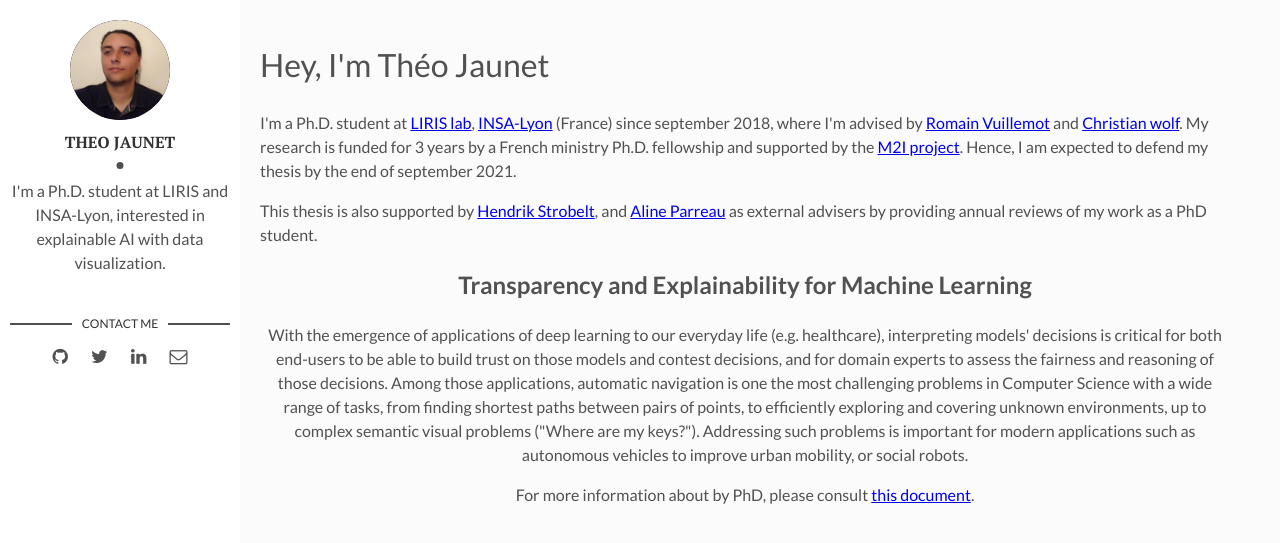
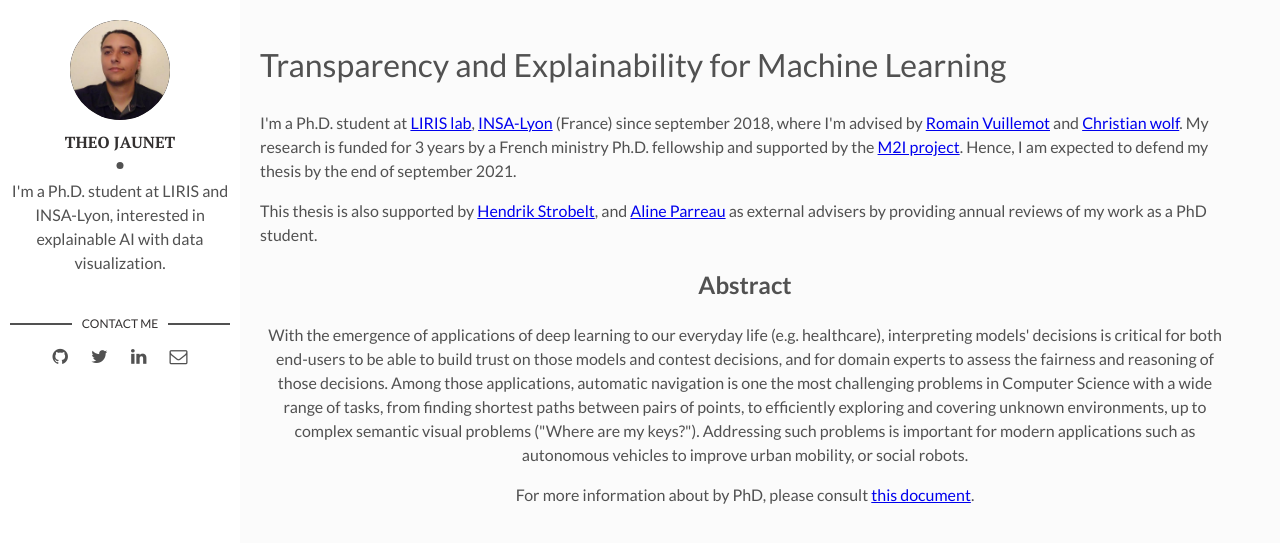
Before and after one commit to Theo-Jaunet/theo-jaunet.github.io, a Jekyll site: the page built from thesis.html, in a window 1280 px wide. Shown: the top 543 px of the page. Built offline with Jekyll 4.4.1, drawn with Linux system fonts in a browser that asks for light colours.

Commit message:
update thesis

```diff
--- a/_layouts/details.html
+++ b/_layouts/details.html
@@ -48,7 +48,7 @@ layout: default
 
 <div class="content-box clearfix">
     <div>
-        <h1> Hey, I'm Théo Jaunet</h1>
+        <h1> Transparency and Explainability for Machine Learning</h1>
         <p>I'm a Ph.D. student at <a href="https://liris.cnrs.fr">LIRIS lab</a>, <a href="https://www.insa-lyon.fr/">INSA-Lyon</a>
             (France) since september 2018, where I'm advised by <a href="http://romain.vuillemot.net/">Romain
                 Vuillemot</a> and <a
@@ -66,7 +66,7 @@ layout: default
             a PhD student. </p>
 
         <div style="text-align: center">
-            <h2 style="text-align: center"> Transparency and Explainability for Machine Learning </h2>
+            <h2 style="text-align: center"> Abstract  </h2>
             <p style="text-align: center">
                 With the emergence of applications of deep learning to our everyday life (e.g. healthcare), interpreting
                 models' decisions is critical for both end-users to be able to build trust on those models and contest
```
